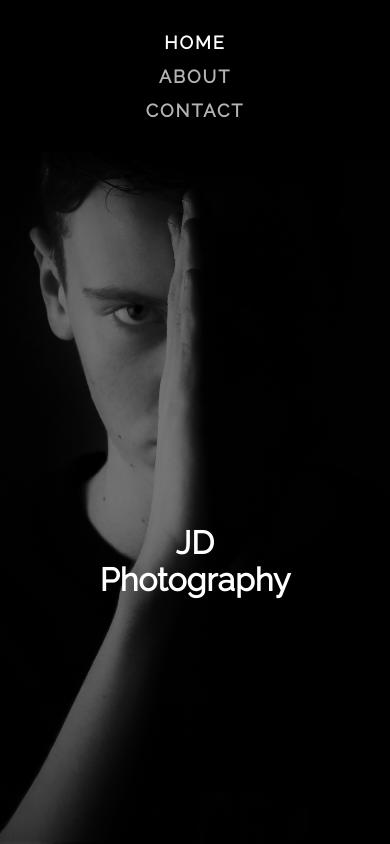
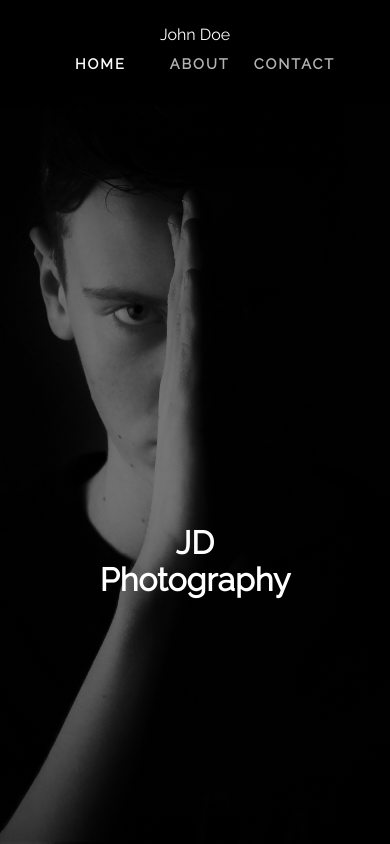
Before and after one commit to stepanzalis/cs425_fall_hw2, a plain HTML site: page index.html in a window 390 px wide. Shown: the top 844 px of the page. Drawn offline with Linux system fonts and the light colour scheme.

Commit message:
added logo to nav

```diff
--- a/css/style.css
+++ b/css/style.css
@@ -78,11 +78,9 @@ ul {
 /* NAVIGATION */
 .navbar {
   background-color: black;
-  text-align: center;
   width: 100%;
   padding: 25px 0px 25px 0px;
   z-index: 9999;
-  top: 0;
   position: fixed;
   position: -webkit-sticky;
   box-shadow: 0 3px 6px rgba(0,0,0,0.16), 0 3px 6px rgba(0,0,0,0.23); /* Material design shadow */
@@ -93,8 +91,10 @@ ul {
 .navbar ul {
     padding: 0;
     margin: 0;
-    align-items: center;
+    position: relative;
+    width: 100%;
     justify-content: center;
+    text-align: center;
 }
 
 .navbar ul li {
@@ -104,6 +104,11 @@ ul {
   text-transform: uppercase;
   letter-spacing: 2px;
 }
+
+.navbar ul li:first-of-type {
+    padding-left: 0px;
+  }
+
 
 .navbar ul li a {
   text-decoration: none;
@@ -119,19 +124,53 @@ ul {
     opacity: 1;
 }
 
+#logo {
+    font-size: 1em;
+    float: left;
+    margin: 0 0 0 20px;
+    padding: 0;
+    color: white;
+}
+
 @media (max-width: 800px) {
-    .navbar ul li {
-        font-size: 20px;
-      padding-left: 15px;
-      padding-right: 15px;
+
+    .navbar ul {
+        width: 100%;
+        padding: 0;
+        margin: 0;
+        text-align: center;
+    }
+
+    .navbar ul li, .navbar ul li:first-of-type {
+      display: inline;
+      padding-left: 30px;
+      padding-right: 30px;
+    }
+
+    #logo {
+        margin-left: 10px;
     }
   }
 
+
   @media (max-width: 500px) {
+
+    #logo {
+        margin-left: 0px;
+        text-align: center;
+        margin-bottom: 10px;
+        width: 100%;
+    }
+
     .navbar ul li {
-      font-size: 20px;
-      display: block;
-      padding: 5px;
+      text-align: center;
+      display: inline;
+      padding: 10px;
+    }
+
+    .navbar ul li a {
+        text-align: center;
+        display: inline;
     }
   }
 
--- a/index.html
+++ b/index.html
@@ -20,6 +20,7 @@
 
     <!-- Sticky navigation bar -->
     <nav class="navbar">
+        <p id="logo">John Doe</p>
         <ul>
             <li class="menu-item text-no-decoration"><a id="active" href="index.html">Home</a></li>
             <li class="menu-item text-no-decoration"><a href="about.html">About</a></li>
```
Also changed, not shown: about.html (+1 -0 lines), contact.html (+1 -0 lines).
